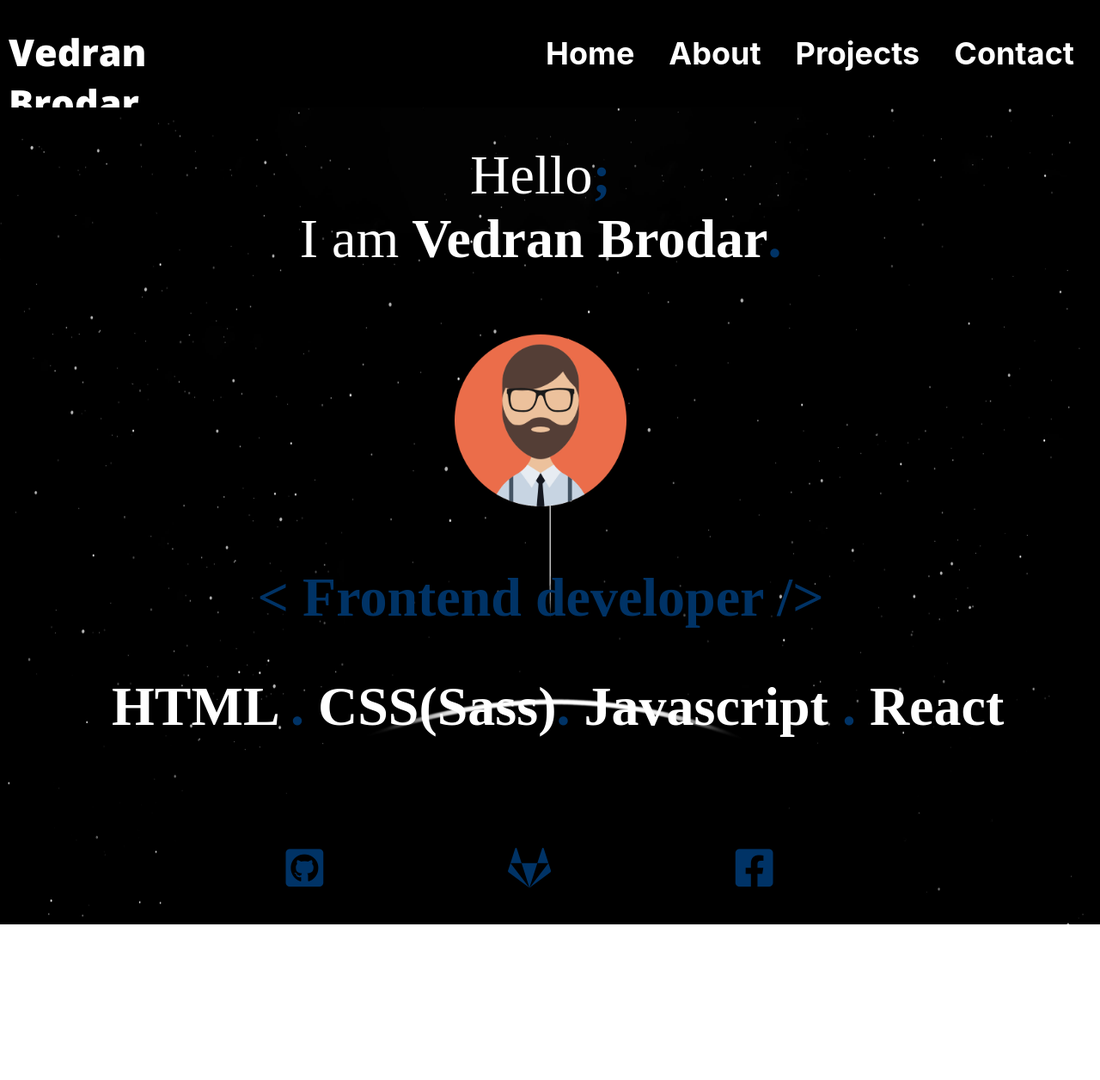
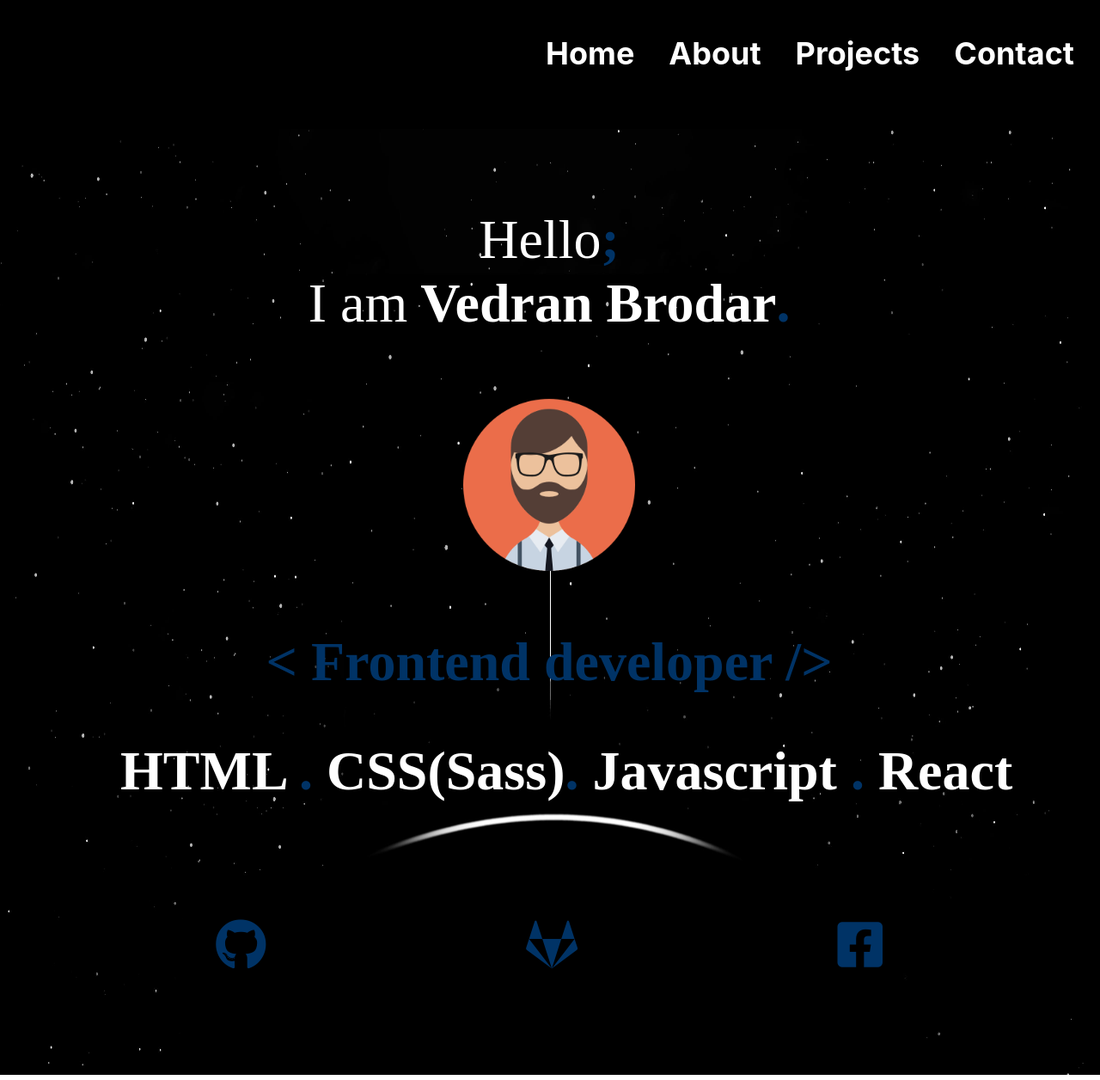
Before and after one commit to vbrodar/portfolio-website, a React (Create React App) app: page / in a window 1280 px wide. Shown: the whole page at 86% size. Before the commit the page ends 1081 px from the top, so only its background shows below. Built offline with nearby package versions, Linux system fonts and the light colour scheme; a web font is replaced by a local one.

Commit message:
Fixed minor issues on Home.js

```diff
--- a/package.json
+++ b/package.json
@@ -9,8 +9,10 @@
     "@testing-library/jest-dom": "^5.11.5",
     "@testing-library/react": "^11.1.0",
     "@testing-library/user-event": "^12.1.10",
+    "node-sass": "^4.14.1",
     "react": "^17.0.1",
     "react-dom": "^17.0.1",
+    "react-router-dom": "^5.2.0",
     "react-scripts": "4.0.0",
     "web-vitals": "^0.2.4"
   },
--- a/src/App.scss
+++ b/src/App.scss
@@ -9,7 +9,7 @@ $text-color: white;
 
   ul {
     width: 100%;
-    height: 125px; // Needs to be between 120 and 130px to show Vedran Brodar title on navbar
+    height: 150px; // Needs to be between 120 and 130px to show Vedran Brodar title on navbar
     list-style-type: none;
     margin: 0;
     padding: 0;
@@ -27,16 +27,16 @@ $text-color: white;
     text-decoration: none;
     color: $text-color;
     margin: 0 auto;
-    margin-right: 310px;
+    margin-right: 600px;
     font-family: "Open Sans", sans-serif;
     font-size: 120%;
     font-weight: 800;
-    text-align: left;
+    text-align: center;
     position: relative;
     bottom: 15px;
 
     :hover:before {
-      all: initial;
+      visibility: hidden;
     }
   }
   .nav-link {
@@ -66,6 +66,7 @@ $text-color: white;
       visibility: visible;
       width: 100%;
     }
+
     i {
       visibility: visible;
       font-size: 10px;
@@ -74,11 +75,11 @@ $text-color: white;
   }
 
   img.programming-image {
-    position: relative;
     width: 100%;
-    height: 950px;
+    height: 1100px;
+    overflow: auto;
     background-position: center top;
-    background-size: 100%;
+    background-size: cover;
     background: linear-gradient(rgba(0, 0, 0, 0.8), rgba(0, 0, 0, 0.8));
     .about-description {
       width: 100%;
@@ -99,8 +100,8 @@ $text-color: white;
     text-align: center;
     font-size: 50px;
     position: absolute;
-    top: 560px;
-    left: 90px;
+    top: 640px;
+    left: 100px;
     -webkit-transform: translateY(-50%);
     -ms-transform: translateY(-50%);
     transform: translateY(-50%);
@@ -135,10 +136,13 @@ $text-color: white;
   .home-avatar {
     width: 200px;
     height: 200px;
+    max-width: 100%;
+    height: auto;
   }
   footer {
-    width: 782px;
-    height: 15%;
+    width: 100%;
+    max-width: 100%;
+    height: auto;
     list-style-type: none;
     margin: 0;
     padding: 0;
@@ -148,9 +152,9 @@ $text-color: white;
     margin-top: 150px;
     position: relative;
     justify-content: space-around;
-    bottom: 25px;
-    margin-left: 135px;
-    font-size: 50px;
+    bottom: 15px;
+    font-size: 60px;
     color: #003366;
+    max-width: 100%;
   }
 }
--- a/src/components/Home.js
+++ b/src/components/Home.js
@@ -26,7 +26,7 @@ class Home extends Component {
             React
           </h2>
           <footer>
-            <i class="fab fa-github-square"></i>
+            <i class="fab fa-github"></i>
             <i class="fab fa-gitlab"></i>
             <i class="fab fa-facebook-square"></i>
           </footer>
```
Also changed, not shown: 1 other file (tests, documents, lock files or other folders).
